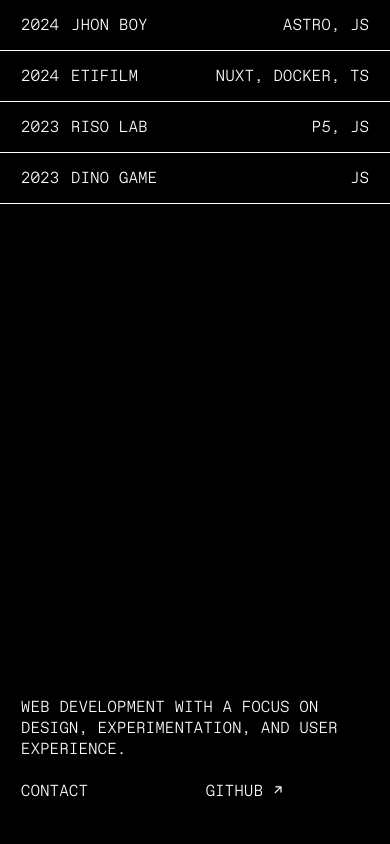
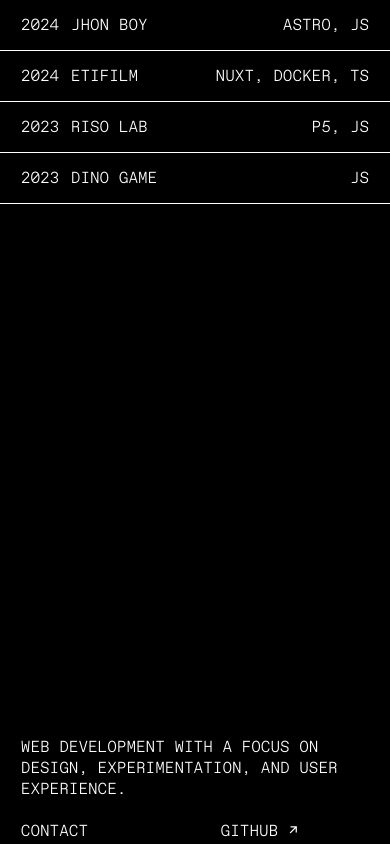
Before and after one commit to jhonboyy/DEV_PORTFOLIO, a Next.js app: page / in a window 390 px wide. Built offline with nearby package versions, Linux system fonts and the light colour scheme.

Commit message:
🎨 STYLE - Mobile opt

```diff
--- a/src/app/globals.css
+++ b/src/app/globals.css
@@ -76,11 +76,6 @@
 
 @media only screen and (max-width: 900px) {
 
-  .header {
-    grid-template-columns: 1fr 1fr;
-    grid-template-rows: 1fr 1fr;
-  }
-
   h1 {
     grid-column-start: 1;
     grid-column-end: 3;
--- a/src/app/page.module.css
+++ b/src/app/page.module.css
@@ -36,9 +36,13 @@
 
 @media only screen and (max-width: 900px) {
 
+  .page {
+    height: 100dvh;
+  }
+
   .header {
-    grid-template-columns: 1fr 1fr;
-    grid-template-rows: 1fr 1fr;
+    grid-template-columns: auto auto;
+    grid-template-rows: auto auto;
     gap: 1.3em;
   }
 
```
